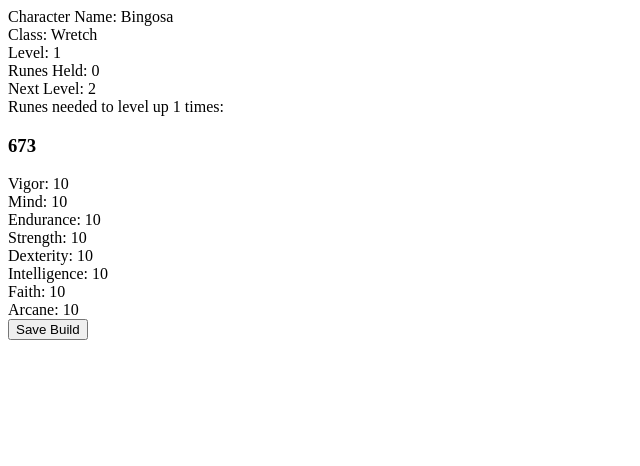
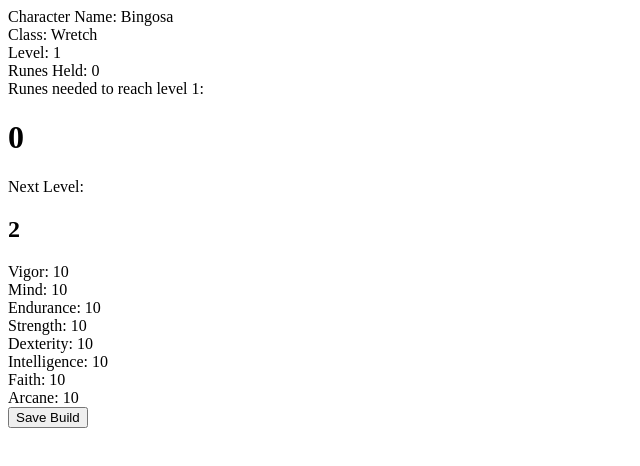
Before and after one commit to kenneth-bakke/build-calculator, a React (Create React App) app: page / in a window 1280 px wide. Shown: the top 466 px of the page, without its empty margins (0-640 px from the left). Built offline with nearby package versions, Linux system fonts and the light colour scheme.

Commit message:
Changed some html and added some readability convenience. Runes needed now adds all levels even when multiple attributes are changed. Save build button finalizes level and still will fire a confirm alert to the user.

```diff
--- a/package.json
+++ b/package.json
@@ -35,5 +35,9 @@
       "last 1 firefox version",
       "last 1 safari version"
     ]
+  },
+  "devDependencies": {
+    "@babel/core": "^7.17.10",
+    "@babel/preset-env": "^7.17.10"
   }
 }
--- a/src/Character/Attribute.jsx
+++ b/src/Character/Attribute.jsx
@@ -38,6 +38,7 @@ export default function Attribute({ attribute, value }) {
     e.preventDefault();
 
     if (nextAttributeValue !== attributeValue) {
+      setLevel(nextLevel);
       setNextLevel(nextLevel + 1);
       setAttributeValue(nextAttributeValue);
     }
--- a/src/Character/Character.jsx
+++ b/src/Character/Character.jsx
@@ -4,7 +4,12 @@ import Attribute from './Attribute';
 import CharacterContext from './CharacterContext';
 import baseCharacter from '../static/baseCharacter.json';
 import classes from '../static/classes.json';
-import { capitalize, calculateRunesNeeded, handleFocus } from '../utils/utils';
+import {
+  capitalize,
+  calculateRunesNeeded,
+  handleFocus,
+  convertIntegerToHumanReadable,
+} from '../utils/utils';
 
 export default function Character() {
   const [name, setName] = useState(baseCharacter.name);
@@ -12,6 +17,7 @@ export default function Character() {
     baseCharacter.characterClass
   );
   const [level, setLevel] = useState(baseCharacter.stats.level);
+  const [baseLevel, setBaseLevel] = useState(level);
   const [nextLevel, setNextLevel] = useState(level + 1);
   const [runesHeld, setRunesHeld] = useState(baseCharacter.stats.runesHeld);
   const [runesNeeded, setRunesNeeded] = useState(0);
@@ -20,11 +26,11 @@ export default function Character() {
 
   useEffect(() => {
     const clearId = setTimeout(() => {
-      updateRunes(level, nextLevel, runesHeld);
+      updateRunes(baseLevel, level, runesHeld);
     }, 400);
 
     return () => clearTimeout(clearId);
-  }, [level, nextLevel, runesHeld]);
+  }, [nextLevel, runesHeld]);
 
   // Renderers
   const renderCharacter = () => {
@@ -34,13 +40,15 @@ export default function Character() {
         <div onClick={toggleEditMode}>
           <div title='name'>Character Name: {capitalize(name)}</div>
           <div title='characterClass'>Class: {capitalize(characterClass)}</div>
-          <div title='level'>Level: {level}</div>
+          <div title='level'>Level: {baseLevel}</div>
           <div title='runesHeld'>Runes Held: {runesHeld}</div>
-          <div title='nextLevel'>Next Level: {nextLevel}</div>
         </div>
-        <div title='runesNeeded'>
-          Runes needed to level up {nextLevel - level} times:{' '}
-          <h3>{runesNeeded}</h3>
+        <div>
+          Runes needed to reach level {level}:{' '}
+          <h1>{convertIntegerToHumanReadable(runesNeeded)}</h1>
+          <div title='nextLevel'>
+            Next Level: <h2>{nextLevel}</h2>
+          </div>
         </div>
         {attributeList}
       </>
@@ -167,6 +175,7 @@ export default function Character() {
 
     console.log(e.target.value);
     setLevel(nextLevel);
+    setBaseLevel(nextLevel);
     setNextLevel(nextLevel + 1);
     updateRunes(nextLevel, nextLevel + 1, runesHeld);
     const character = {
--- a/src/utils/utils.js
+++ b/src/utils/utils.js
@@ -45,16 +45,8 @@ export function calculateRunesNeeded(level, desiredLevel, runesHeld = 0) {
   }
 }
 
-export function humanReadable(number) {
-  let readableNumber = '';
-
-  while (number > 0) {
-    const digit = number % 10;
-    readableNumber = digit + readableNumber;
-    number = number / 10;
-  }
-
-  return readableNumber;
+export function convertIntegerToHumanReadable(number) {
+  return number.toLocaleString('en-US');
 }
 
 export function handleFocus(e) {
```
Also changed, not shown: 1 other file (tests, documents, lock files or other folders).
